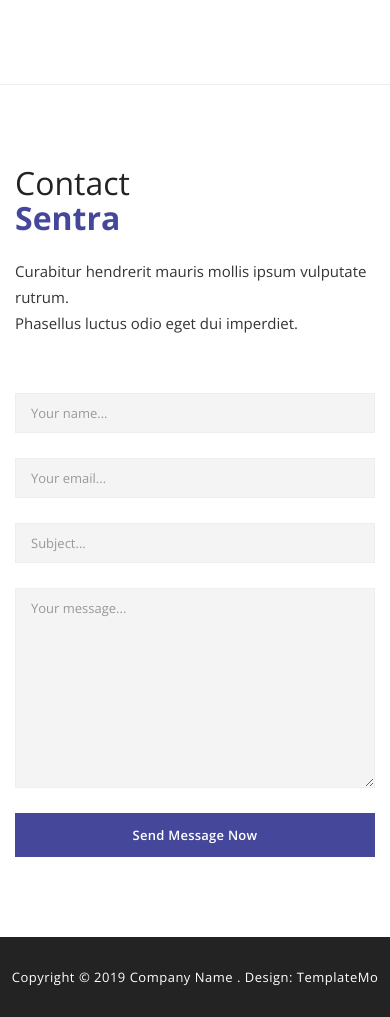
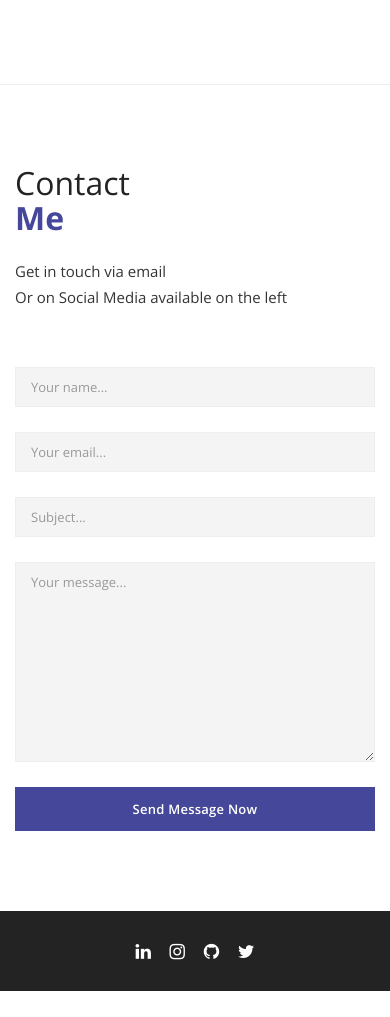
Before and after one commit to Garross/PersonalWebsite, a PHP site: page / in a window 390 px wide; the page is wider, and only the part inside the window is pictured. Shown: the part 5044-6061 px from the top of that part. After the commit the page ends 6035 px from the top of that part, so only its background shows below. Run offline with PHP 8.4, Linux system fonts and the light colour scheme; some libraries are stand-ins or nearby versions.

Commit message:
Added responsive footer social media icons

```diff
--- a/css/templatemo-style.css
+++ b/css/templatemo-style.css
@@ -282,7 +282,7 @@
   background-color: #fff;
 }
 
-.sidebar-navigation .social-icons {
+.sidebar-navigation .social-icons{
   position: absolute;
   width: 100%;
   bottom: 10px;
@@ -857,14 +857,14 @@
 }
 
 /* About Style */
-#about{
+#about {
   border-bottom: 1px solid #eee;
-  padding: 80px 60px;
+  padding-top: 80px;
+  padding-bottom: 80px;
 }
-#about .profiler {
-  border-radius: 50%;
-  width: 18%;
-  height:auto;
+#about .section-heading {
+  padding-left: 60px;
+  padding-right: 60px;
 }
 /*@media screen and (min-width: 601px){*/
 /*  #about .CV{*/
@@ -973,11 +973,32 @@
   font-weight: 300;
 }
 
-.footer p a {
-  text-decoration: none;
+.footer .social-icons a {
+  display: inline-block;
+  margin-right: 15px;
+  margin-top: 0px;
+  margin-bottom: 0px;
+}
+.footer .social-icons a:last-child {
+  margin-right: 0px;
+}
+
+.footer .social-icons a{
+  font-size: 18px;
   color: #fff;
-  font-weight: 600;
+  transition: all 0.5s;
 }
+
+.footer .social-icons a:hover {
+  color: #45489a;
+}
+
+/*old fashioned style
+@media only screen and (min-width: 600px) {*/
+/*  .footer .social-icons{*/
+/*    visibility: hidden;*/
+/*  }*/
+/*}*/
 
 
 
--- a/index.html
+++ b/index.html
@@ -99,11 +99,19 @@
                 </ul>
             </nav>
             <ul class="social-icons">
-                <li><a href="#"><i class="fa fa-facebook"></i></a></li>
-                <li><a href="#"><i class="fa fa-twitter"></i></a></li>
-                <li><a href="#"><i class="fa fa-linkedin"></i></a></li>
-                <li><a href="#"><i class="fa fa-rss"></i></a></li>
-                <li><a href="#"><i class="fa fa-behance"></i></a></li>
+                <li><a href="https://www.linkedin.com/in/garry-tiscovschi-a45489194/" target="_blank">
+                    <i class="fa fa-linkedin"></i></a>
+                </li>
+                <li><a href="https://www.instagram.com/garry_tiscovschi/?hl=en" target="_blank">
+                    <i class="fa fa-instagram"></i></a>
+                </li>
+                <li><a href="https://github.com/Garross" target="_blank">
+                    <i class="fa fa-github" ></i></a>
+                </li>
+                <li><a href="https://twitter.com/GTiscovschi" target="_blank">
+                    <i class="fa fa-twitter"></i></a>
+                </li>
+
             </ul>
         </div>
 
@@ -480,13 +488,13 @@
 
                 <div id="contact-content">
                     <div class="section-heading">
-                        <h1>Contact<br><em>Sentra</em></h1>
-                        <p>Curabitur hendrerit mauris mollis ipsum vulputate rutrum.
-                        <br>Phasellus luctus odio eget dui imperdiet.</p>
+                        <h1>Contact<br><em>Me</em></h1>
+                        <p>Get in touch via email
+                        <br>Or on Social Media available on the left</p>
 
                     </div>
                     <div class="section-content">
-                        <form id="contact" action="#" method="post">
+                        <form action="#" method="post">
                             <div class="row">
                                 <div class="col-md-4">
                                   <fieldset>
@@ -519,10 +527,19 @@
                 </div>
             </section>
             <section class="footer">
-                <p>Copyright &copy; 2019 Company Name
+                <div class = "social-icons hidden-lg hidden-md">
+                    <a href="https://www.linkedin.com/in/garry-tiscovschi-a45489194/" target="_blank">
+                        <i class="fa fa-linkedin"></i></a>
+                    <a href="https://www.instagram.com/garry_tiscovschi/?hl=en" target="_blank">
+                        <i class="fa fa-instagram"></i></a>
+                    <a href="https://github.com/Garross" target="_blank">
+                        <i class="fa fa-github" ></i></a>
+                    <a href="https://twitter.com/GTiscovschi" target="_blank">
+                        <i class="fa fa-twitter"></i></a>
 
-                . Design: TemplateMo</p>
+                </div>
             </section>
+
         </div>
 
     <script src="https://ajax.googleapis.com/ajax/libs/jquery/1.11.2/jquery.min.js"></script>
```
